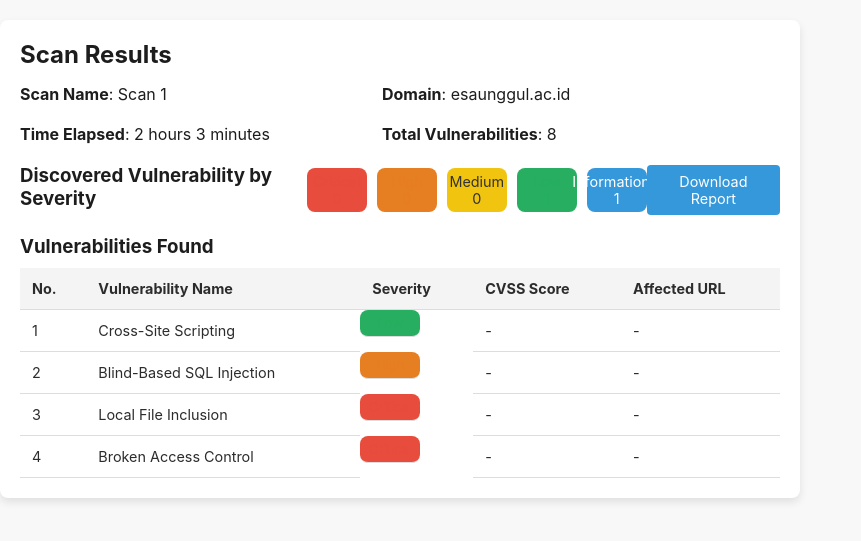
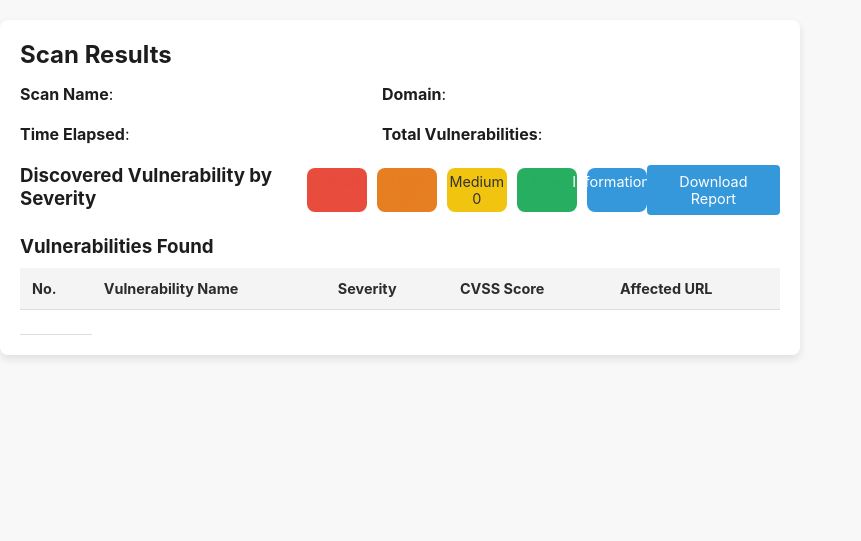
Before and after one commit to CSPGhostDelta/FASTT, a Flask app: template templates/results.html in a window 1280 px wide. Shown: the part 129-670 px from the top of the page, without its empty margins (0-861 px from the left). Run offline with Flask 3, Linux system fonts and the light colour scheme; the template is opened without the code that fills it, so the values that code supplies are empty; parts of the project's set-up code (start-up, migrations or seed data) failed here and were passed over; some web fonts are replaced.

Commit message:
results.html

```diff
--- a/templates/results.html
+++ b/templates/results.html
@@ -17,16 +17,16 @@
 
         <div class="scan-details">
             <div class="detail">
-                <strong>Scan Name</strong>: Scan 1
+                <strong>Scan Name</strong>:
             </div>
             <div class="detail">
-                <strong>Domain</strong>: esaunggul.ac.id
+                <strong>Domain</strong>:
             </div>
             <div class="detail">
-                <strong>Time Elapsed</strong>: 2 hours 3 minutes
+                <strong>Time Elapsed</strong>:
             </div>
             <div class="detail">
-                <strong>Total Vulnerabilities</strong>: 8
+                <strong>Total Vulnerabilities</strong>:
             </div>
         </div>
 
@@ -36,8 +36,8 @@
                 <div class="severity critical">Critical<br>0</div>
                 <div class="severity high">High<br>0</div>
                 <div class="severity medium">Medium<br>0</div>
-                <div class="severity low">Low<br>1</div>
-                <div class="severity informational">Informational<br>1</div>
+                <div class="severity low">Low<br></div>
+                <div class="severity informational">Informational<br></div>
             </div>
             <button class="download-btn">Download Report</button>
         </div>
@@ -56,32 +56,7 @@
                 </thead>
                 <tbody>
                     <tr>
-                        <td>1</td>
-                        <td>Cross-Site Scripting</td>
-                        <td class="severity low">Low</td>
-                        <td>-</td>
-                        <td>-</td>
-                    </tr>
-                    <tr>
-                        <td>2</td>
-                        <td>Blind-Based SQL Injection</td>
-                        <td class="severity high">High</td>
-                        <td>-</td>
-                        <td>-</td>
-                    </tr>
-                    <tr>
-                        <td>3</td>
-                        <td>Local File Inclusion</td>
-                        <td class="severity critical">Critical</td>
-                        <td>-</td>
-                        <td>-</td>
-                    </tr>
-                    <tr>
-                        <td>4</td>
-                        <td>Broken Access Control</td>
-                        <td class="severity critical">Critical</td>
-                        <td>-</td>
-                        <td>-</td>
+                        <td></td>
                     </tr>
                 </tbody>
             </table>
```
